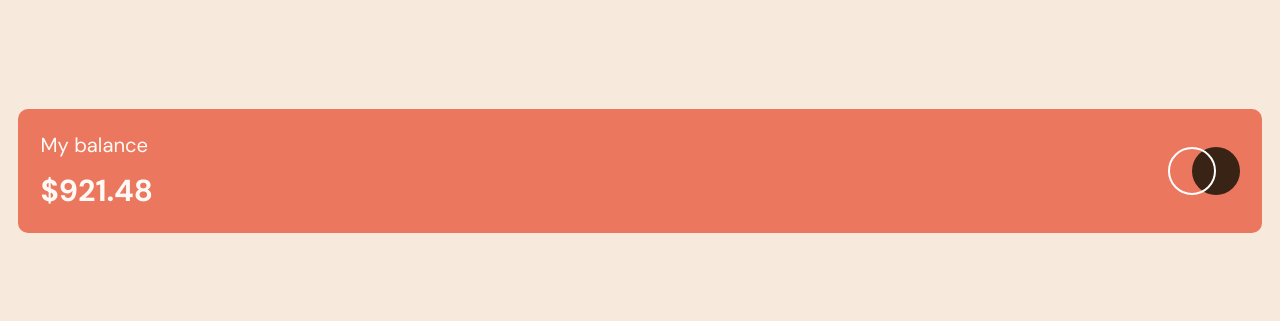
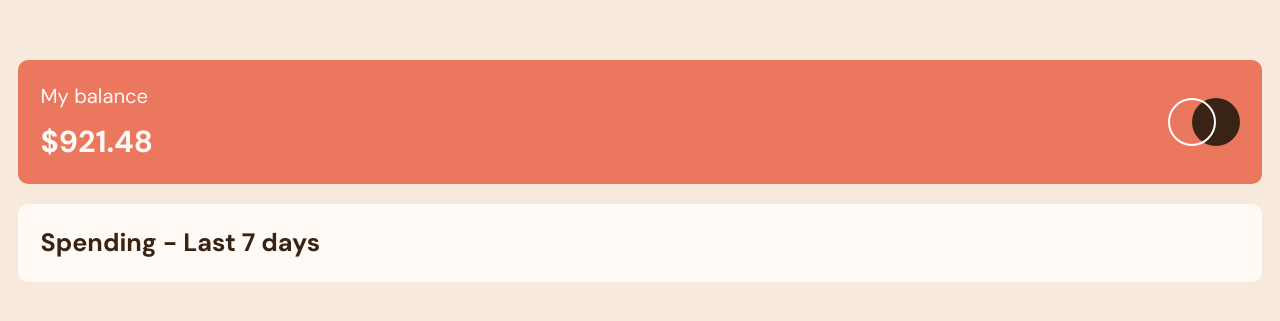
Before and after one commit to Diounata/Expenses-chart, a React (Vite) app in the folder client/: page / in a window 1280 px wide. Shown: the part 229-550 px from the top of the page. Built offline with nearby package versions, Linux system fonts and the light colour scheme.

Commit message:
add: Main component

```diff
--- /dev/null
+++ b/client/src/components/Main/index.tsx
@@ -0,0 +1,9 @@
+import { Container, Title } from './styles';
+
+export function Main() {
+  return (
+    <Container>
+      <Title>Spending - Last 7 days</Title>
+    </Container>
+  );
+}
--- /dev/null
+++ b/client/src/components/Main/styles.ts
@@ -0,0 +1,20 @@
+import styled from 'styled-components';
+
+const Container = styled.main`
+  display: flex;
+  flex-direction: column;
+  justify-content: space-between;
+
+  width: 100%;
+  padding: 1.25rem;
+
+  border-radius: 10px;
+  background-color: ${({ theme }) => theme.COLORS.PALE_ORANGE};
+`;
+
+const Title = styled.h1`
+  font-size: 1.4rem;
+  color: ${({ theme }) => theme.COLORS.DARK_BROWN};
+`;
+
+export { Container, Title };
--- a/client/src/pages/ExpensesChart/index.tsx
+++ b/client/src/pages/ExpensesChart/index.tsx
@@ -1,11 +1,13 @@
+import { Container } from './styles';
+
 import { Header } from '../../components/Header';
-
-import { Container } from './styles';
+import { Main } from '../../components/Main';
 
 export function ExpensesChart() {
   return (
     <Container>
       <Header />
+      <Main />
     </Container>
   );
 }
--- a/client/src/pages/ExpensesChart/styles.ts
+++ b/client/src/pages/ExpensesChart/styles.ts
@@ -1,8 +1,9 @@
 import styled from 'styled-components';
 
 const Container = styled.div`
-  display: grid;
-  place-items: center;
+  display: flex;
+  flex-direction: column;
+  justify-content: center;
   gap: 1.125rem;
 
   width: 100vw;
```
